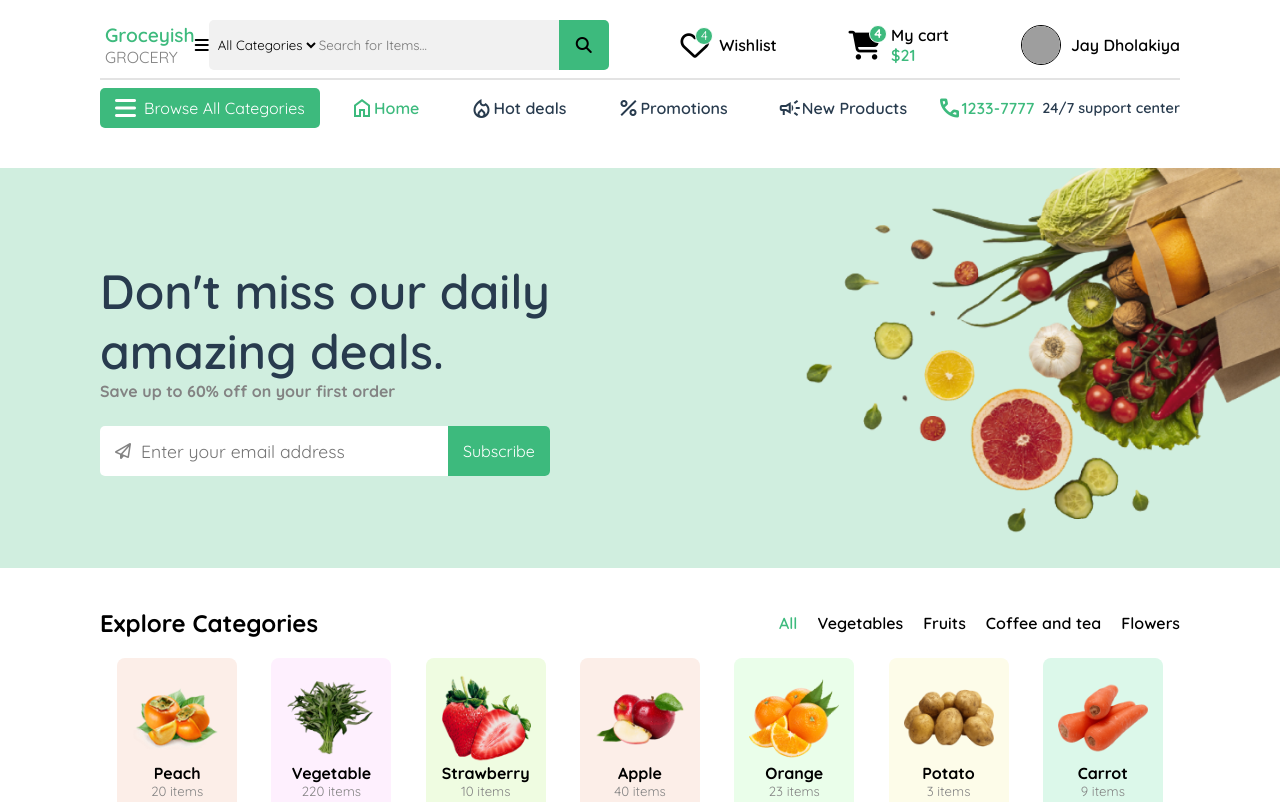
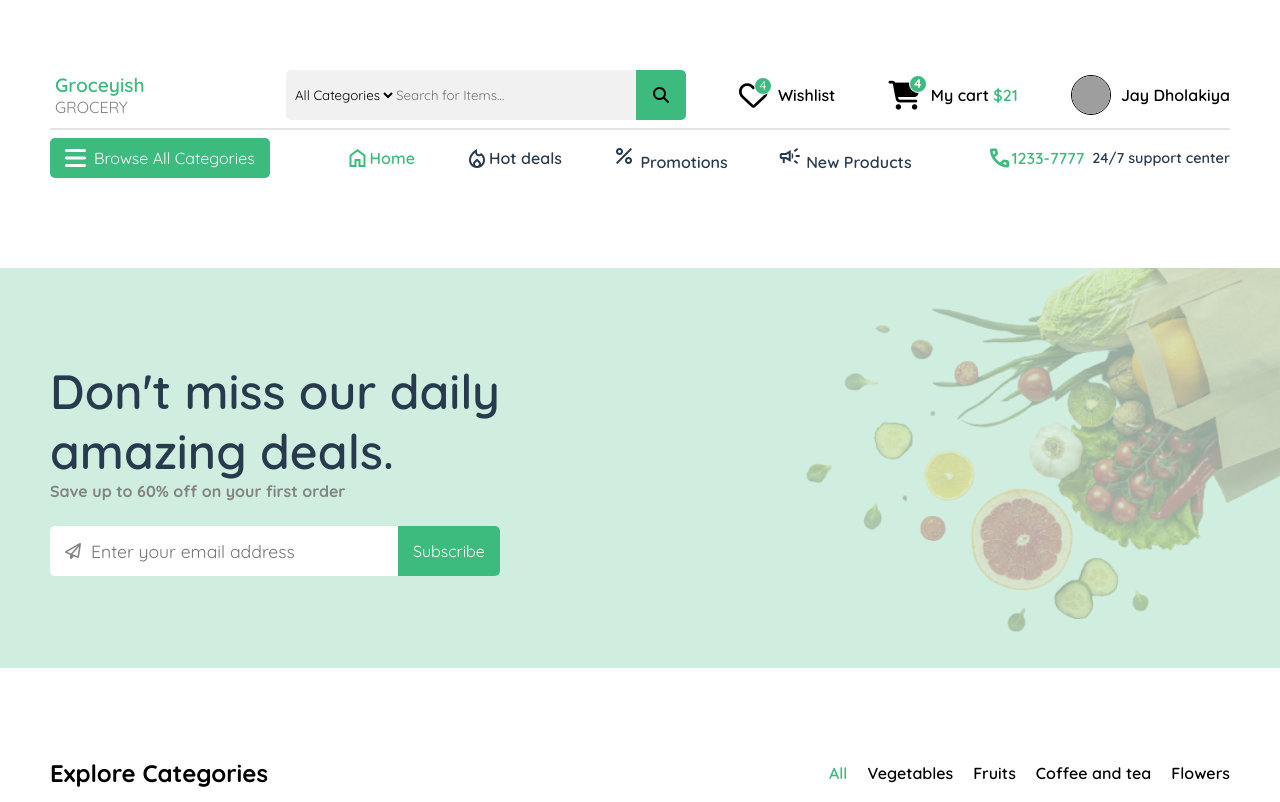
Before and after one commit to Jaydeep-Ramanuj/6-March-2-00_Batch, a plain HTML site: page Grocery Store/index.html in a window 1280 px wide. Shown: the top 802 px of the page. Drawn offline with nearby package versions, Linux system fonts and the light colour scheme; grey boxes are pictures that could not be loaded.

Commit message:
Module 3 Lecture 14 12-6

```diff
--- a/Grocery Store/css/max-width-576.css
+++ b/Grocery Store/css/max-width-576.css
@@ -28,12 +28,12 @@
   #daily-sells-select {
     display: inline;
   }
-  .category-section .category-list,
+  /* .category-section .category-list,
   .featured-section .featured-list,
   .daily-sells-section .sells-items,
   .trending-section .box {
     overflow-x: auto;
-  }
+  } */
 
   .daily-sells-section .item-card {
     min-width: 200px;
--- /dev/null
+++ b/Grocery Store/css/min-width-1100.css
@@ -0,0 +1,5 @@
+@media screen and (min-width: 1100px) {
+  .app-section img {
+    height: 400px;
+  }
+}
--- a/Grocery Store/css/min-width-576.css
+++ b/Grocery Store/css/min-width-576.css
@@ -0,0 +1,35 @@
+@media screen and (min-width: 576px) {
+  :root {
+    --padding-primary: 20px;
+    --margin-top: 30px;
+  }
+
+  .header-wrapper,
+  .bottom-header {
+    display: none;
+  }
+
+  .hero-section img {
+    opacity: 0.3;
+  }
+  .offers-section {
+    margin-top: 50px;
+  }
+  .offers-section .offer-1 img {
+    height: 200px;
+  }
+  .app-section .content {
+    width: 40%;
+  }
+  .app-section img {
+    height: 300px;
+  }
+
+  .daily-sells-section .sidebar {
+    display: none;
+  }
+
+  .daily-sells-section .item-card {
+    min-width: 200px;
+  }
+}
--- /dev/null
+++ b/Grocery Store/css/min-width-768.css
@@ -0,0 +1,34 @@
+@media screen and (min-width: 768px) {
+  .top-header label {
+    display: none;
+  }
+  .header-wrapper,
+  .bottom-header {
+    display: flex;
+  }
+
+  .header-wrapper {
+    width: 80%;
+  }
+  .top-header .wishlist span:nth-child(2),
+  .top-header .cart span:nth-child(2),
+  .top-header .user-profile .username {
+    display: none;
+  }
+
+  .bottom-header ul li:nth-child(3),
+  .bottom-header ul li:nth-child(4) {
+    display: none;
+  }
+  .daily-sells-section .wrapper {
+    width: 100%;
+  }
+  .daily-sells-section .expiry-info {
+    max-width: 150px;
+  }
+  #category-section-select,
+  #featured-section-select,
+  #daily-sells-select {
+    display: none;
+  }
+}
--- /dev/null
+++ b/Grocery Store/css/min-width-992.css
@@ -0,0 +1,17 @@
+@media screen and (min-width: 992px) {
+  :root {
+    --padding-primary: 50px;
+    --margin-top: 30px;
+  }
+
+  .top-header .wishlist span:nth-child(2),
+  .top-header .cart span:nth-child(2),
+  .top-header .user-profile .username {
+    display: initial;
+  }
+
+  .bottom-header ul li:nth-child(3),
+  .bottom-header ul li:nth-child(4) {
+    display: initial;
+  }
+}
--- a/Grocery Store/index.html
+++ b/Grocery Store/index.html
@@ -17,6 +17,10 @@
     <title>Groceyish</title>
     <link rel="stylesheet" href="style.css" />
     <link rel="stylesheet" href="css/max-width-576.css" />
+    <link rel="stylesheet" href="css/min-width-576.css" />
+    <link rel="stylesheet" href="css/min-width-768.css" />
+    <link rel="stylesheet" href="css/min-width-992.css" />
+    <link rel="stylesheet" href="css/min-width-1100.css" />
   </head>
   <body>
     <!-- Header -->
--- a/Grocery Store/style.css
+++ b/Grocery Store/style.css
@@ -248,6 +248,7 @@ header {
   display: flex;
   align-items: center;
   margin: 40px 0px;
+  isolation: isolate;
 }
 
 .hero-section img {
@@ -255,6 +256,7 @@ header {
   height: 100%;
   top: 0;
   right: 0;
+  z-index: -1;
 }
 
 .hero-section .content h2 {
@@ -439,7 +441,7 @@ header {
   /* min-width: 500px; */
   border-radius: 5px;
   flex-grow: 1;
-  max-width: 800px;
+  max-width: 600px;
 }
 .offers-section .offer-1 {
   background-color: #fcf7e4;
@@ -494,6 +496,13 @@ header {
   align-items: center;
   align-self: flex-start;
   gap: 20px;
+}
+
+.category-section .category-list,
+.featured-section .featured-list,
+.daily-sells-section .sells-items,
+.trending-section .box {
+  overflow-x: auto;
 }
 
 /* Daily Best Sells  */
```
